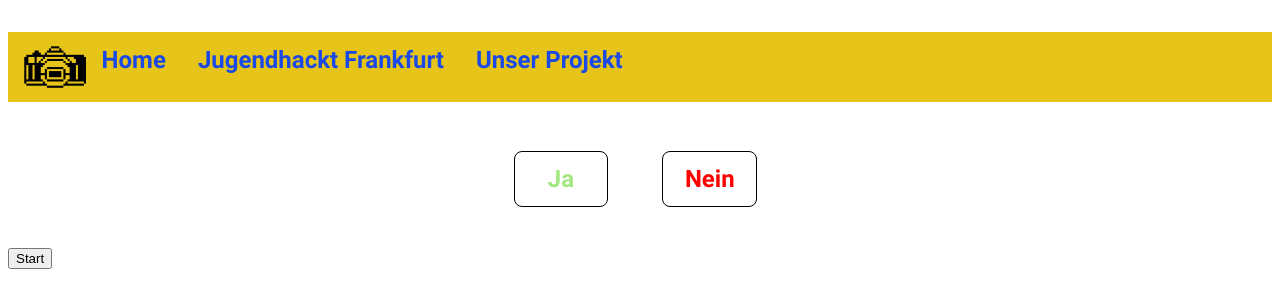
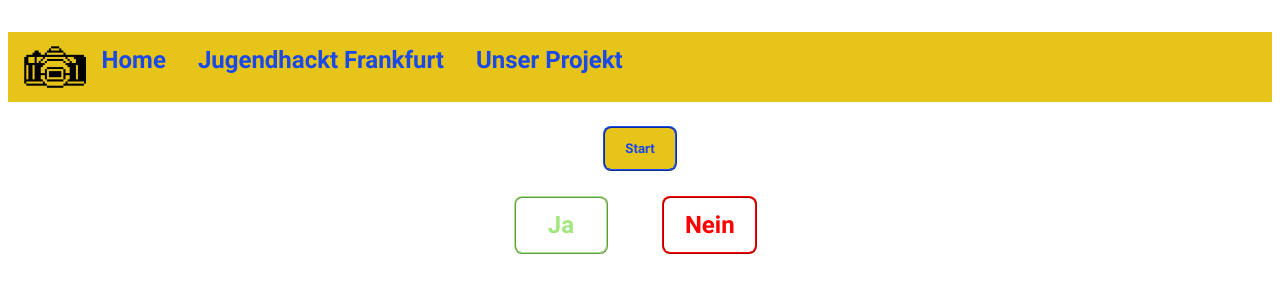
Before and after one commit to Jugendhackt/videokonferenz-vergleich, a Flask app: page / in a window 1280 px wide. Shown: the top 308 px of the page. Run offline with Flask 2, Linux system fonts and the light colour scheme.

Commit message:
Start Button

```diff
--- a/static/css/main.css
+++ b/static/css/main.css
@@ -142,8 +142,6 @@ a:active {
 
 .yes_no input {
   background-color: transparent;
-  border-color: black;
-  border-width: 0.5;
   border-style: ridge;
   width: 7.5%;
   padding-top: 14px;
@@ -157,24 +155,44 @@ a:active {
   -webkit-box-align: center;
       -ms-flex-align: center;
           align-items: center;
-  border-width: 1px;
+  border-width: 2px;
 }
 
-.yes_no input[value=Ja] {
+.yes_no input[value="Ja"] {
   margin: 25px 25px 25px 40%;
   padding: 20px;
   padding-bottom: 13px;
   padding-top: 13px;
-  border-left-width: 0.8;
-  color: a3e77f;
+  color: #a3e77f;
+  border-color: #a3e77f;
 }
 
-.yes_no input[value=Nein] {
+.yes_no input[value="Nein"] {
   margin: 25px 0px 25px 25px;
   padding: 20px;
   padding-bottom: 13px;
   padding-top: 13px;
-  border-left-width: 0.8;
   color: red;
+  border-color: red;
+}
+
+.StartButton input {
+  color: #1A49E6;
+  background-color: #e6c41a;
+  border-color: #1A49E6;
+  border-width: 0.5;
+  border-style: ridge;
+  font: x-large;
+  font-family: Roboto_Bold;
+  margin: 0px;
+  padding: 20px;
+  padding-bottom: 13px;
+  padding-top: 13px;
+  border-width: 2px;
+  border-radius: 8px;
+}
+
+form {
+  margin: 0 auto;
 }
 /*# sourceMappingURL=main.css.map */
--- a/static/css/main.scss
+++ b/static/css/main.scss
@@ -1,5 +1,5 @@
-$primary-color : hsl(50,80%,50%);
-$secondary-color : hsl(226, 80%, 50%);
+$primary-color: hsl(50, 80%, 50%);
+$secondary-color: hsl(226, 80%, 50%);
 
 @font-face {
   font-family: Roboto_Regular;
@@ -11,11 +11,11 @@ $secondary-color : hsl(226, 80%, 50%);
   src: url(/static/fonts/Roboto-Bold.ttf);
 }
 
-body{
+body {
   font-family: Roboto_Regular;
 }
 
-.flexmaster{
+.flexmaster {
   flex-direction: column;
   display: flex;
   justify-content: space-evenly;
@@ -25,26 +25,25 @@ body{
   flex-wrap: nowrap;
 }
 
-.div_1 ul{
+.div_1 ul {
   text-decoration: none;
   list-style: none;
   list-style-type: none;
   line-break: auto;
-  background-color: $primary-color ;
+  background-color: $primary-color;
   padding: 14px 16px;
   display: flex;
   font-size: x-large;
   overflow: hidden;
   //justify-content: center;
 
-
-  a:hover{
+  a:hover {
     background-color: $secondary-color;
     color: $primary-color;
   }
 }
-.div_1 a{
-  background-color:$primary-color ;
+.div_1 a {
+  background-color: $primary-color;
   color: $secondary-color;
 
   text-decoration: none;
@@ -74,12 +73,9 @@ a:active {
   }
 }
 
-.yes_no{
-
-input
-{background-color: transparent;
-border-color: black;
-border-width: 0.5;
+.yes_no {
+  input {
+    background-color: transparent;
     border-style: ridge;
     width: 7.5%;
     padding-top: 14px;
@@ -89,30 +85,46 @@ font-size: x-large;
     border-radius: 8px;
     justify-content: center;
     align-items: center;
-border-width: 1px;
+    border-width: 2px;
   }
 
-input[value=Ja] {
+  input[value="Ja"] {
     margin: 25px 25px 25px 40%;
     padding: 20px;
     padding-bottom: 13px;
     padding-top: 13px;
-  border-left-width: 0.8;
-  color: a3e77f;
-
+    color: #a3e77f;
+    border-color: #a3e77f;
   }
 
-
-
-input[value=Nein] {
+  input[value="Nein"] {
     margin: 25px 0px 25px 25px;
     padding: 20px;
     padding-bottom: 13px;
     padding-top: 13px;
-  border-left-width: 0.8;
     color: red;
-
-
+    border-color: red;
+  }
 }
 
+.StartButton {
+  input {
+    color: #1A49E6;
+    background-color: #e6c41a;
+    border-color: #1A49E6;
+    border-width: 0.5;
+    border-style: ridge;
+    font: x-large;
+    font-family: Roboto_Bold;
+    margin: 0px;
+    padding: 20px;
+    padding-bottom: 13px;
+    padding-top: 13px;
+    border-width: 2px;
+    border-radius: 8px;
   }
+}
+
+form {
+  margin: 0 auto;
+}
--- a/templates/index.html
+++ b/templates/index.html
@@ -18,6 +18,9 @@
             <!--Frage-->
             {{ question }}
         </div>
+        <form class="StartButton" action="/api" method="post">
+            <input type="submit" value="Start" name="Start">
+        </form>
         <div class="div_4">
             <!--Platzhalter-->
 
@@ -28,9 +31,7 @@
             {{ answer }}
         </div>
 
-        <form action="/api" method="post">
-            <input type="submit" value="Start" name="Start">
-        </form>
+
     </section>
 {% endblock %}
 
```
Also changed, not shown: 1 other file. Lines whose indentation alone changed are shown as unchanged.
